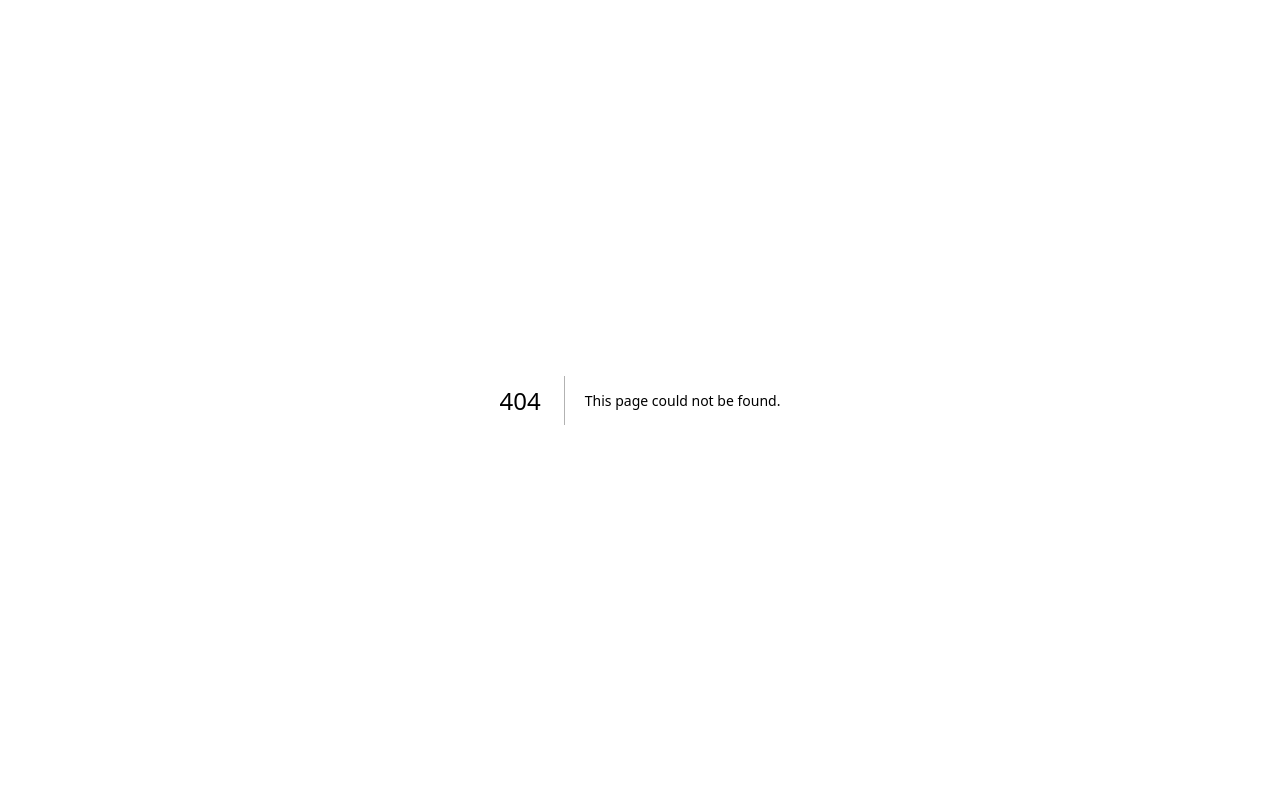
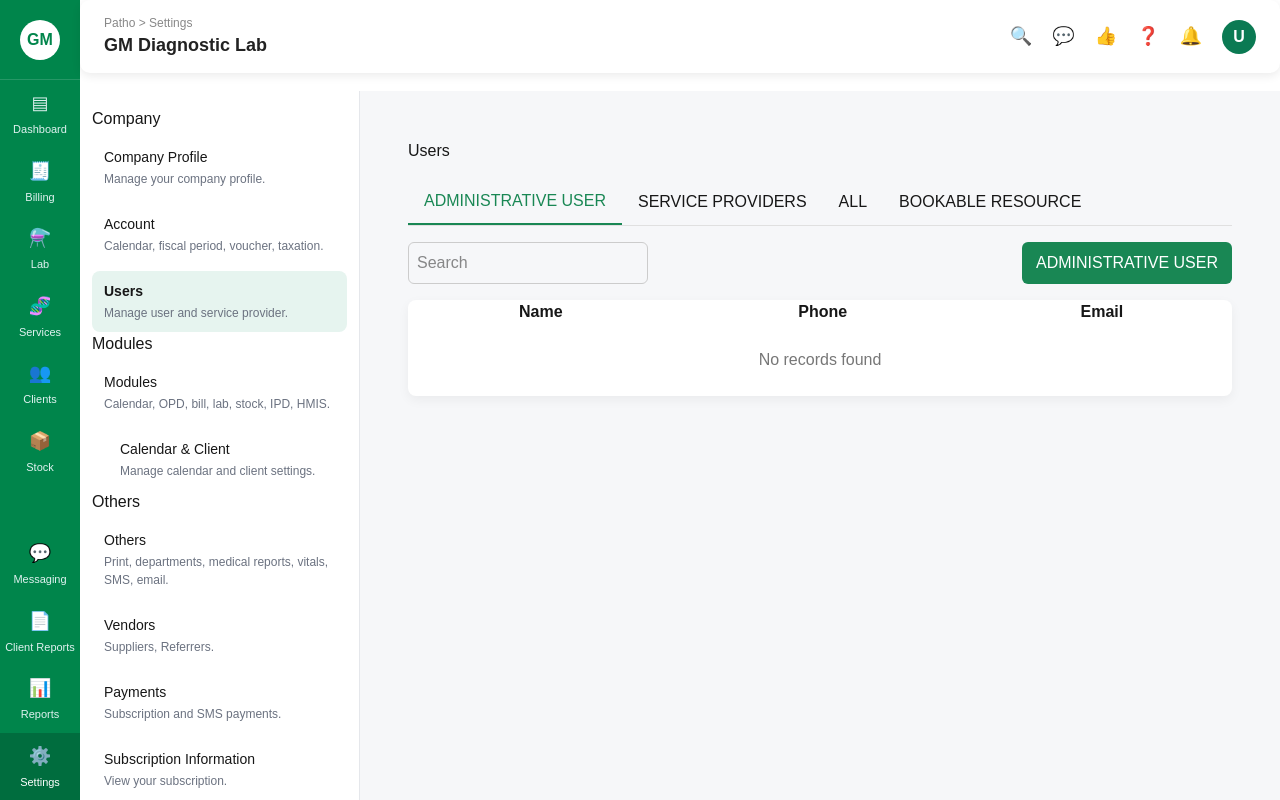
Before and after one commit to Aniket2-ux/lab, a Next.js app in the folder frontend/: page /settings/users in a window 1280 px wide. Before the commit this address had no page. Built offline with nearby package versions, Linux system fonts and the light colour scheme.

Commit message:
fix: docker build env and safe API base

```diff
--- /dev/null
+++ b/frontend/src/app/settings/users/UsersTabs.tsx
@@ -0,0 +1,244 @@
+"use client";
+
+import { useState } from "react";
+
+/* ---------------- Tabs ---------------- */
+
+const TABS = [
+  "ADMINISTRATIVE USER",
+  "SERVICE PROVIDERS",
+  "ALL",
+  "BOOKABLE RESOURCE",
+];
+
+export default function UsersTabs() {
+  const [activeTab, setActiveTab] = useState(TABS[0]);
+  const [openDrawer, setOpenDrawer] = useState(false);
+
+  return (
+    <>
+      {/* Tabs Header */}
+      <div style={tabsHeader}>
+        {TABS.map((tab) => (
+          <button
+            key={tab}
+            onClick={() => setActiveTab(tab)}
+            style={{
+              ...tabBtn,
+              ...(activeTab === tab ? activeTabBtn : {}),
+            }}
+          >
+            {tab}
+          </button>
+        ))}
+      </div>
+
+      {/* Toolbar */}
+      <div style={toolbar}>
+        <input placeholder="Search" style={search} />
+
+        {activeTab !== "ALL" && (
+          <button style={createBtn} onClick={() => setOpenDrawer(true)}>
+            {activeTab === "SERVICE PROVIDERS"
+              ? "CREATE SERVICE PROVIDER"
+              : "ADMINISTRATIVE USER"}
+          </button>
+        )}
+      </div>
+
+      {/* Table */}
+      <div style={tableWrap}>
+        <table style={table}>
+          <thead>
+            <tr>
+              <th>Name</th>
+              {activeTab === "SERVICE PROVIDERS" && <th>Speciality</th>}
+              <th>Phone</th>
+              <th>Email</th>
+            </tr>
+          </thead>
+          <tbody>
+            <tr>
+              <td colSpan={4} style={empty}>
+                No records found
+              </td>
+            </tr>
+          </tbody>
+        </table>
+      </div>
+
+      {/* Drawer */}
+      {openDrawer && (
+        <Drawer title={activeTab} onClose={() => setOpenDrawer(false)} />
+      )}
+    </>
+  );
+}
+
+/* ---------------- Drawer ---------------- */
+
+function Drawer({
+  title,
+  onClose,
+}: {
+  title: string;
+  onClose: () => void;
+}) {
+  return (
+    <div style={drawerOverlay}>
+      <div style={drawer}>
+        <div style={drawerHeader}>
+          <h3>Create {title}</h3>
+          <button onClick={onClose}>✕</button>
+        </div>
+
+        <div style={formGrid}>
+          <Input label="First Name" />
+          <Input label="Last Name" />
+          <Input label="Mobile Number" />
+          <Input label="Email" />
+          <Input label="Department" />
+          <Input label="User Group" />
+        </div>
+
+        <div style={drawerFooter}>
+          <button onClick={onClose} style={cancelBtn}>
+            Cancel
+          </button>
+          <button style={saveBtn}>Create</button>
+        </div>
+      </div>
+    </div>
+  );
+}
+
+/* ---------------- Components ---------------- */
+
+function Input({ label }: { label: string }) {
+  return (
+    <div>
+      <label style={labelStyle}>{label}</label>
+      <input style={input} />
+    </div>
+  );
+}
+
+/* ---------------- Styles ---------------- */
+
+const tabsHeader = {
+  display: "flex",
+  borderBottom: "1px solid #e0e0e0",
+  marginBottom: 16,
+};
+
+const tabBtn = {
+  padding: "10px 16px",
+  background: "none",
+  border: "none",
+  cursor: "pointer",
+  fontWeight: 500,
+};
+
+const activeTabBtn = {
+  borderBottom: "2px solid #198754",
+  color: "#198754",
+};
+
+const toolbar = {
+  display: "flex",
+  justifyContent: "space-between",
+  marginBottom: 16,
+};
+
+const search = {
+  padding: 8,
+  width: 240,
+  borderRadius: 6,
+  border: "1px solid #ccc",
+};
+
+const createBtn = {
+  background: "#198754",
+  color: "#fff",
+  border: "none",
+  padding: "8px 14px",
+  borderRadius: 6,
+  cursor: "pointer",
+};
+
+const tableWrap = {
+  background: "#fff",
+  borderRadius: 8,
+  boxShadow: "0 4px 12px rgba(0,0,0,0.05)",
+};
+
+const table = {
+  width: "100%",
+  borderCollapse: "collapse" as const,
+};
+
+const empty = {
+  padding: 24,
+  textAlign: "center" as const,
+  color: "#777",
+};
+
+const drawerOverlay = {
+  position: "fixed" as const,
+  inset: 0,
+  background: "rgba(0,0,0,0.4)",
+  display: "flex",
+  justifyContent: "flex-end",
+};
+
+const drawer = {
+  width: 420,
+  background: "#fff",
+  height: "100%",
+  padding: 20,
+};
+
+const drawerHeader = {
+  display: "flex",
+  justifyContent: "space-between",
+  marginBottom: 16,
+};
+
+const formGrid = {
+  display: "grid",
+  gap: 12,
+};
+
+const drawerFooter = {
+  display: "flex",
+  justifyContent: "flex-end",
+  gap: 12,
+  marginTop: 20,
+};
+
+const input = {
+  width: "100%",
+  padding: 8,
+  borderRadius: 6,
+  border: "1px solid #ccc",
+};
+
+const labelStyle = {
+  fontSize: 12,
+  color: "#666",
+};
+
+const cancelBtn = {
+  background: "#eee",
+  border: "none",
+  padding: "8px 14px",
+  borderRadius: 6,
+};
+
+const saveBtn = {
+  background: "#198754",
+  color: "#fff",
+  border: "none",
+  padding: "8px 14px",
+  borderRadius: 6,
+};
--- /dev/null
+++ b/frontend/src/app/settings/users/page.tsx
@@ -0,0 +1,12 @@
+"use client";
+
+import UsersTabs from "./UsersTabs";
+
+export default function UsersPage() {
+  return (
+    <div style={{ padding: 24 }}>
+      <h2 style={{ marginBottom: 16 }}>Users</h2>
+      <UsersTabs />
+    </div>
+  );
+}
```
